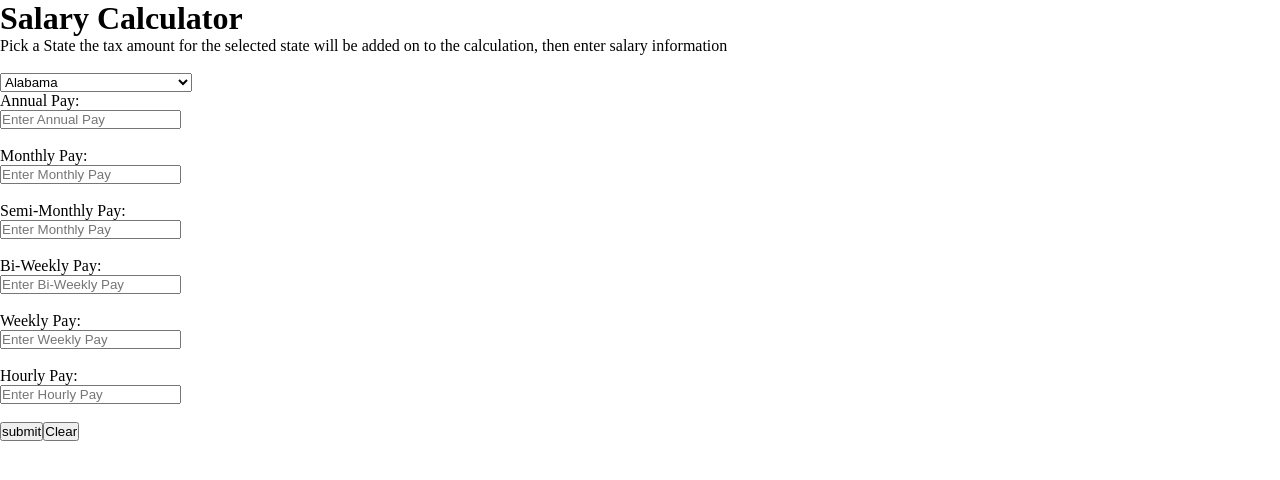
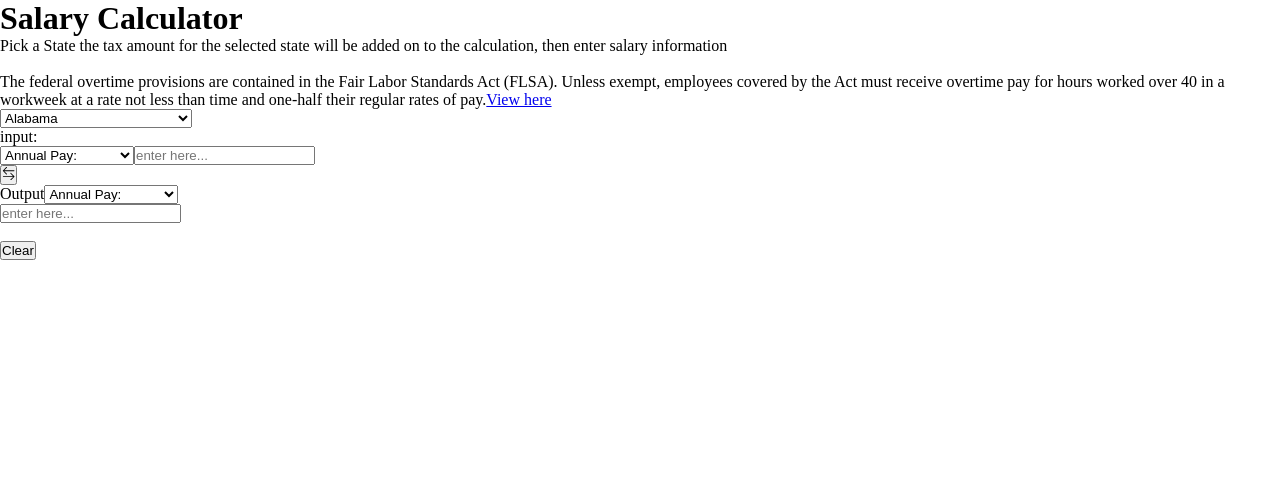
Before and after one commit to dopoku12/salaryCalc, a React (Create React App) app: page / in a window 1280 px wide. Shown: the top 480 px of the page. Built offline with nearby package versions, Linux system fonts and the light colour scheme.

Commit message:
js changes

```diff
--- a/package.json
+++ b/package.json
@@ -8,6 +8,7 @@
     "@testing-library/user-event": "^13.5.0",
     "react": "^18.2.0",
     "react-dom": "^18.2.0",
+    "react-icons": "^4.4.0",
     "react-scripts": "5.0.1",
     "web-vitals": "^2.1.4"
   },
--- a/src/App.js
+++ b/src/App.js
@@ -1,5 +1,4 @@
 import Input from "./Input";
-import Option from "./Option";
 function App() {
   return (
     <div className="App">
@@ -18,8 +17,18 @@ function App() {
           </p>
         </article>
         <br />
+
+        <article>
+          The federal overtime provisions are contained in the
+          Fair Labor Standards Act (FLSA). Unless exempt,
+          employees covered by the Act must receive overtime pay
+          for hours worked over 40 in a workweek at a rate not
+          less than time and one-half their regular
+          rates of pay.
+          <a href="https://www.dol.gov/agencies/whd/overtime#:~:text=The%20federal%20overtime%20provisions%20are,their%20regular%20rates%20of%20pay." target='_blank'>
+            View here</a>
+        </article>
         <section>
-          <Option />
           <Input />
         </section>
       </main>
--- a/src/Input.js
+++ b/src/Input.js
@@ -1,12 +1,13 @@
 import { useState } from "react";
 import useArrObj from "./ArrObj";
+import Output from "./Output";
+import { BsArrowLeftRight } from "react-icons/bs";
 const Input = () => {
     //states
     const [usrInput, setUsrInput] = useState('')
     const [status, setStatus] = useState(false)
-
     //custom hook
-    const { inputFields } = useArrObj()
+    const { inputFields, usa } = useArrObj()
 
     function submit(e) {
         e.preventDefault()
@@ -23,45 +24,43 @@ const Input = () => {
     console.log('input:', inputFields);
     // if id dosen't === id on change then add formula
     return (
+        <div>
+            <select className="states">
+                {
+                    usa.map(i => <option key={i.keys}>{i.name}</option>)
+                }
+            </select>
+
             <form onSubmit={submit}>
+                <label>
+                    input:
+                </label>
+                <br />
+                <select>
                     {
                         inputFields.map((i) => {
                             return (
-                        <li key={i.id}>
-                            <label>
-                                {i.label}
-                            </label>
 
-                            <br />
-                            <input type="number" placeholder={i.placeholder}
-                                required
-                                value={
-                                    status ?
-                                        usrInput + i.formula :
-                                        usrInput
-                                }
-                                onChange={(e) => {
+                                <option key={i.keys} required>{i.label}</option>
+                            )
 
-                                    status || setUsrInput(e.target.value)
-                                }}
-                            />
-                            <br /> <br />
-                        </li>
-                    )
                         }
                         )
                     }
-
+                </select>
+                <input type="number" placeholder="enter here..."
+                    required
+                    value={usrInput}
+                    onChange={(e) => setUsrInput(e.target.value)}
+                />
+            </form>
 
             <button>
-                submit
+                <BsArrowLeftRight />
             </button>
 
-            <button onClick={clear}>
-                Clear
-            </button>
-        </form>
-
+            <Output clear={clear} usrInput={usrInput} />
+        </div>
     );
 }
 
--- a/src/Option.js
+++ /dev/null
@@ -1,12 +0,0 @@
-import useArrObj from "./ArrObj";
-const Option = () => {
-    const { usa } = useArrObj()
-    return (
-        <select className="states">
-            {
-                usa.map(i => <option key={i.keys} value={i.name}>{i.name}</option>)
-            }
-        </select>
-    );
-}
-export default Option;
--- /dev/null
+++ b/src/Output.js
@@ -0,0 +1,40 @@
+import useArrObj from "./ArrObj";
+const Output = ({ clear, usrInput }) => {
+    const { inputFields } = useArrObj()
+    return (
+        <div>
+            <form >
+                <label>
+                    Output
+                </label>
+                <select>
+                    {
+                        inputFields.map((i) => {
+                            return (
+
+                                <option key={i.keys} required>{i.label}</option>
+                            )
+
+                        }
+                        )
+                    }
+                </select>
+
+                <br />
+                <input type="number" placeholder="enter here..."
+                    value={usrInput}
+                />
+                <br /> <br />
+                <button onClick={clear}>
+                    Clear
+                </button>
+            </form>
+
+        </div>
+
+
+
+
+    );
+}
+export default Output;
--- a/src/arrObj.js
+++ b/src/arrObj.js
@@ -1,4 +1,5 @@
 const useArrObj = () => {
+
     const inputFields = [
         {
             id: 1,
@@ -25,12 +26,14 @@ const useArrObj = () => {
             formula: 40
         },
         {
+            //
             id: 5,
             label: 'Weekly Pay:',
             placeholder: 'Enter Weekly Pay',
             formula: 40
         },
         {
+            //hourly rate * hours worked
             id: 6,
             label: 'Hourly Pay:',
             placeholder: 'Enter Hourly Pay',
```
Also changed, not shown: 1 other file (tests, documents, lock files or other folders). Lines whose indentation alone changed are shown as unchanged.
